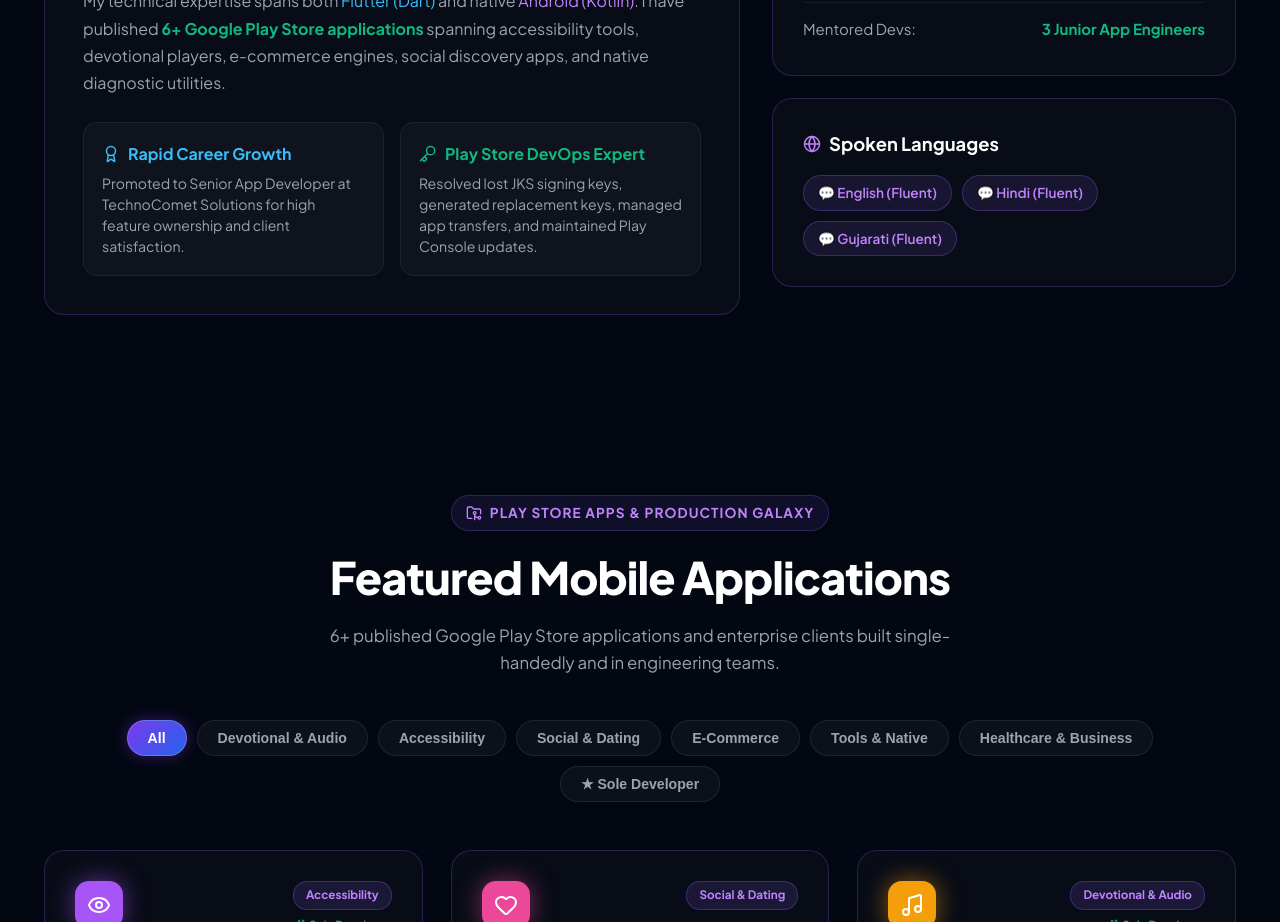
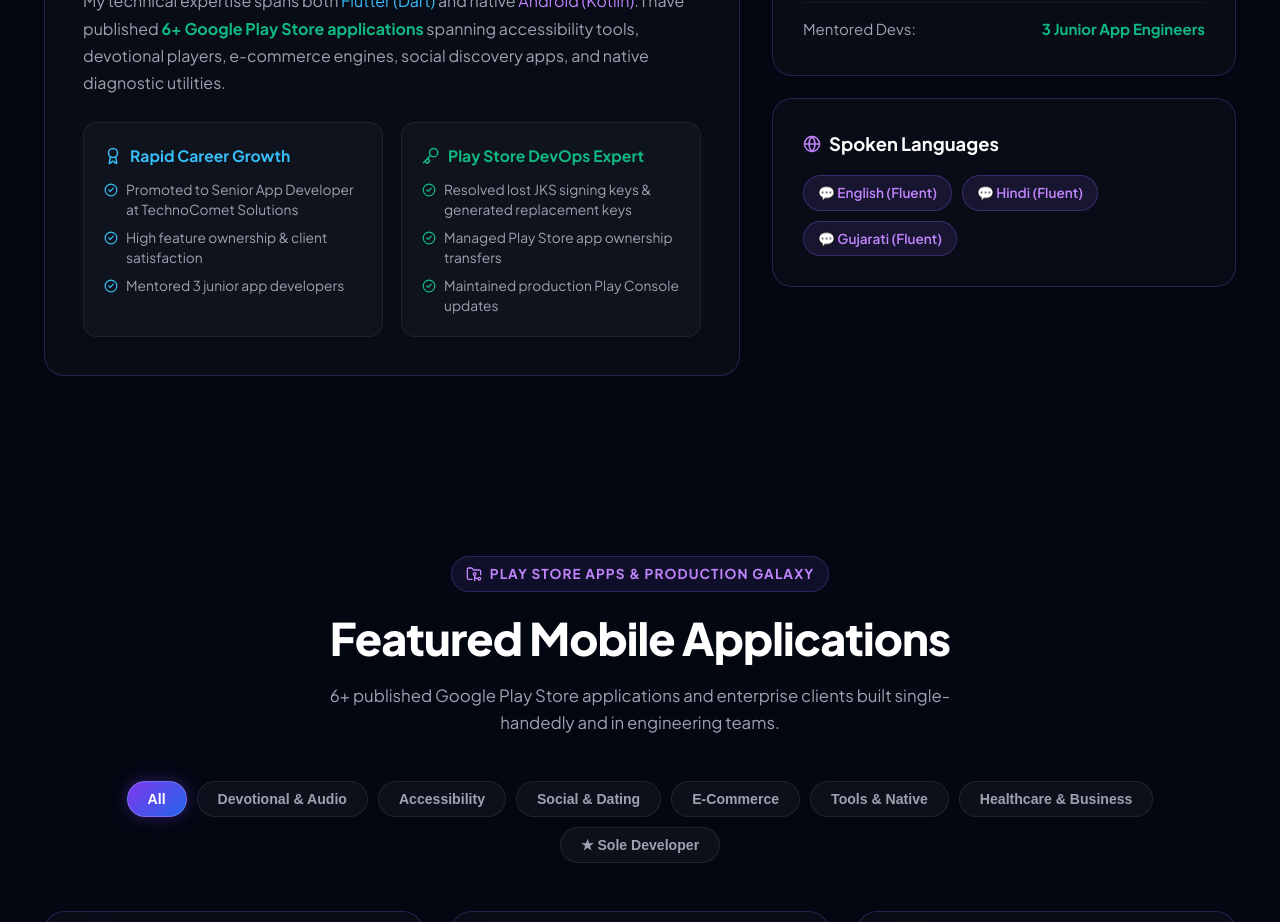
Before and after one commit to Abhishek1102/abhishek-portfolio-collection, a React (Vite) app: page / in a window 1280 px wide. Shown: the part 2200-3122 px from the top of the page. Built offline with nearby package versions, Linux system fonts and the light colour scheme; the HTML template or start-up script is replaced by a standard one.

Commit message:
Format card highlights into proper bullet points

```diff
--- a/src/components/About.tsx
+++ b/src/components/About.tsx
@@ -1,5 +1,5 @@
 import React from 'react';
-import { User, Award, Key, Globe, MapPin } from 'lucide-react';
+import { User, Award, Key, Globe, MapPin, CheckCircle2 } from 'lucide-react';
 import { PERSONAL_INFO } from '../data/portfolioData';
 
 export const About: React.FC = () => {
@@ -53,24 +53,48 @@ export const About: React.FC = () => {
               My technical expertise spans both <span style={{ color: '#38bdf8' }}>Flutter (Dart)</span> and native <span style={{ color: '#c084fc' }}>Android (Kotlin)</span>. I have published <strong style={{ color: '#10b981' }}>6+ Google Play Store applications</strong> spanning accessibility tools, devotional players, e-commerce engines, social discovery apps, and native diagnostic utilities.
             </p>
 
-            {/* Key Value Highlights Grid */}
-            <div style={{ display: 'grid', gridTemplateColumns: '1fr 1fr', gap: '16px', marginTop: '26px' }}>
-              <div style={{ background: 'rgba(255,255,255,0.03)', padding: '18px', borderRadius: '14px', border: '1px solid rgba(255,255,255,0.06)' }}>
-                <div style={{ color: '#38bdf8', fontWeight: 700, display: 'flex', alignItems: 'center', gap: '8px', marginBottom: '6px' }}>
+            {/* Key Value Highlights Grid with Proper Bullet Points */}
+            <div style={{ display: 'grid', gridTemplateColumns: '1fr 1fr', gap: '18px', marginTop: '26px' }}>
+              {/* Rapid Career Growth Card */}
+              <div style={{ background: 'rgba(255,255,255,0.03)', padding: '20px', borderRadius: '14px', border: '1px solid rgba(255,255,255,0.06)' }}>
+                <div style={{ color: '#38bdf8', fontWeight: 700, fontSize: '0.98rem', display: 'flex', alignItems: 'center', gap: '8px', marginBottom: '12px' }}>
                   <Award size={18} /> Rapid Career Growth
                 </div>
-                <div style={{ color: 'var(--text-muted)', fontSize: '0.88rem', lineHeight: 1.5 }}>
-                  Promoted to Senior App Developer at TechnoComet Solutions for high feature ownership and client satisfaction.
-                </div>
+                <ul style={{ listStyle: 'none', display: 'flex', flexDirection: 'column', gap: '8px', padding: 0, margin: 0 }}>
+                  <li style={{ color: 'var(--text-muted)', fontSize: '0.86rem', lineHeight: 1.45, display: 'flex', gap: '8px', alignItems: 'flex-start' }}>
+                    <CheckCircle2 size={14} color="#38bdf8" style={{ marginTop: '3px', flexShrink: 0 }} />
+                    <span>Promoted to Senior App Developer at TechnoComet Solutions</span>
+                  </li>
+                  <li style={{ color: 'var(--text-muted)', fontSize: '0.86rem', lineHeight: 1.45, display: 'flex', gap: '8px', alignItems: 'flex-start' }}>
+                    <CheckCircle2 size={14} color="#38bdf8" style={{ marginTop: '3px', flexShrink: 0 }} />
+                    <span>High feature ownership &amp; client satisfaction</span>
+                  </li>
+                  <li style={{ color: 'var(--text-muted)', fontSize: '0.86rem', lineHeight: 1.45, display: 'flex', gap: '8px', alignItems: 'flex-start' }}>
+                    <CheckCircle2 size={14} color="#38bdf8" style={{ marginTop: '3px', flexShrink: 0 }} />
+                    <span>Mentored 3 junior app developers</span>
+                  </li>
+                </ul>
               </div>
 
-              <div style={{ background: 'rgba(255,255,255,0.03)', padding: '18px', borderRadius: '14px', border: '1px solid rgba(255,255,255,0.06)' }}>
-                <div style={{ color: '#10b981', fontWeight: 700, display: 'flex', alignItems: 'center', gap: '8px', marginBottom: '6px' }}>
+              {/* Play Store DevOps Expert Card */}
+              <div style={{ background: 'rgba(255,255,255,0.03)', padding: '20px', borderRadius: '14px', border: '1px solid rgba(255,255,255,0.06)' }}>
+                <div style={{ color: '#10b981', fontWeight: 700, fontSize: '0.98rem', display: 'flex', alignItems: 'center', gap: '8px', marginBottom: '12px' }}>
                   <Key size={18} /> Play Store DevOps Expert
                 </div>
-                <div style={{ color: 'var(--text-muted)', fontSize: '0.88rem', lineHeight: 1.5 }}>
-                  Resolved lost JKS signing keys, generated replacement keys, managed app transfers, and maintained Play Console updates.
-                </div>
+                <ul style={{ listStyle: 'none', display: 'flex', flexDirection: 'column', gap: '8px', padding: 0, margin: 0 }}>
+                  <li style={{ color: 'var(--text-muted)', fontSize: '0.86rem', lineHeight: 1.45, display: 'flex', gap: '8px', alignItems: 'flex-start' }}>
+                    <CheckCircle2 size={14} color="#10b981" style={{ marginTop: '3px', flexShrink: 0 }} />
+                    <span>Resolved lost JKS signing keys &amp; generated replacement keys</span>
+                  </li>
+                  <li style={{ color: 'var(--text-muted)', fontSize: '0.86rem', lineHeight: 1.45, display: 'flex', gap: '8px', alignItems: 'flex-start' }}>
+                    <CheckCircle2 size={14} color="#10b981" style={{ marginTop: '3px', flexShrink: 0 }} />
+                    <span>Managed Play Store app ownership transfers</span>
+                  </li>
+                  <li style={{ color: 'var(--text-muted)', fontSize: '0.86rem', lineHeight: 1.45, display: 'flex', gap: '8px', alignItems: 'flex-start' }}>
+                    <CheckCircle2 size={14} color="#10b981" style={{ marginTop: '3px', flexShrink: 0 }} />
+                    <span>Maintained production Play Console updates</span>
+                  </li>
+                </ul>
               </div>
             </div>
           </div>
```
Also changed, not shown: 2 other files (tests, documents, lock files or other folders).
